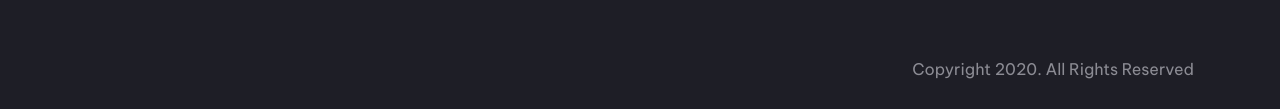
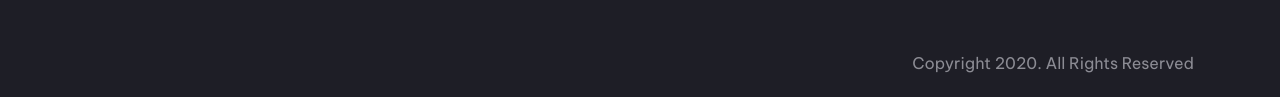
Before and after one commit to karlavasquez8/sportit-DH, a plain HTML site: page index.html in a window 1280 px wide. Shown: the part 2371-2482 px from the top of the page. Drawn offline with Linux system fonts and the light colour scheme.

Commit message:
feat:ajustando footer

```diff
--- a/css/style.css
+++ b/css/style.css
@@ -258,7 +258,7 @@ form input:first-child {
 }
 
 .copyright-footer p {
-    padding: 2rem 0
+    padding: 1.5rem 0
 }
 
 
```
